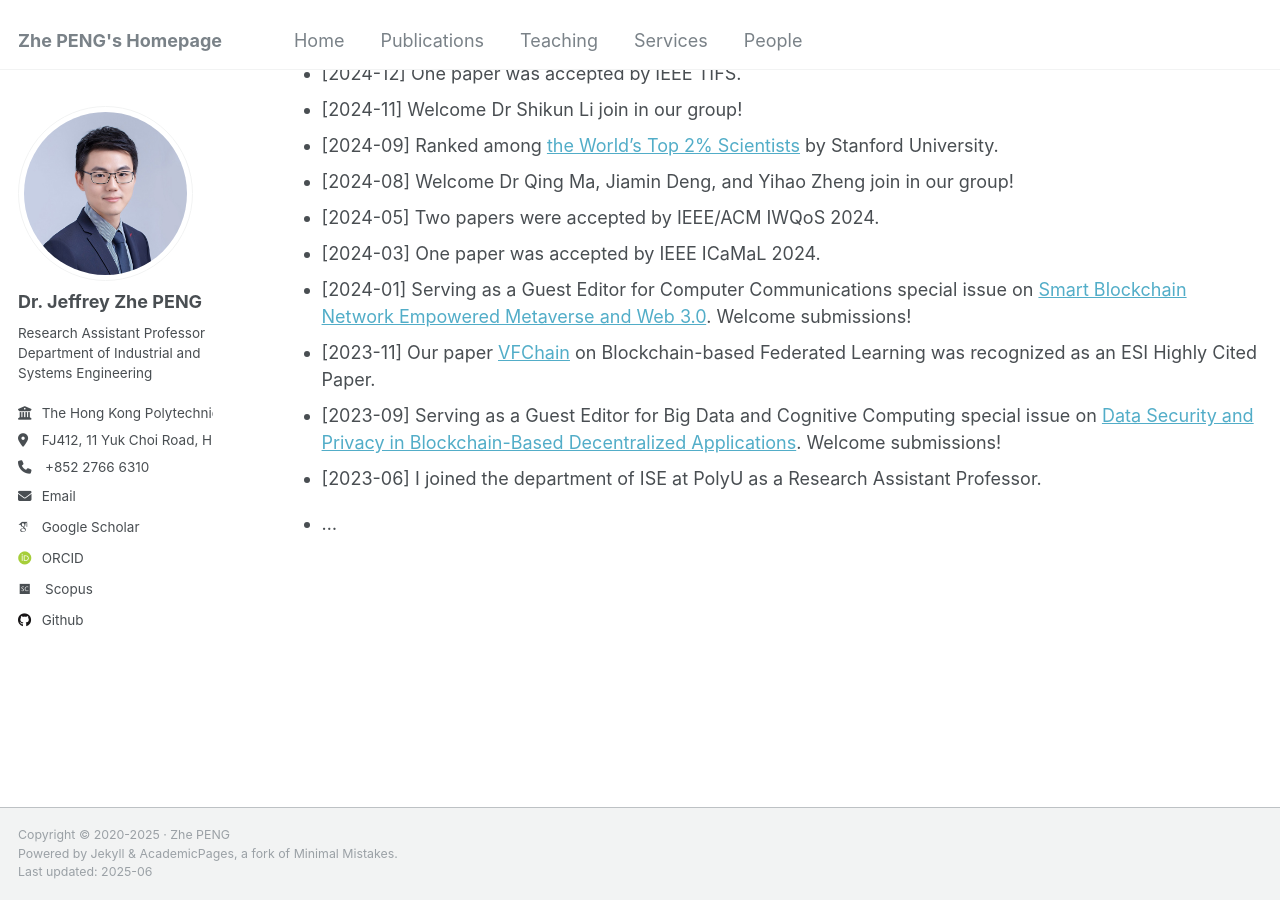
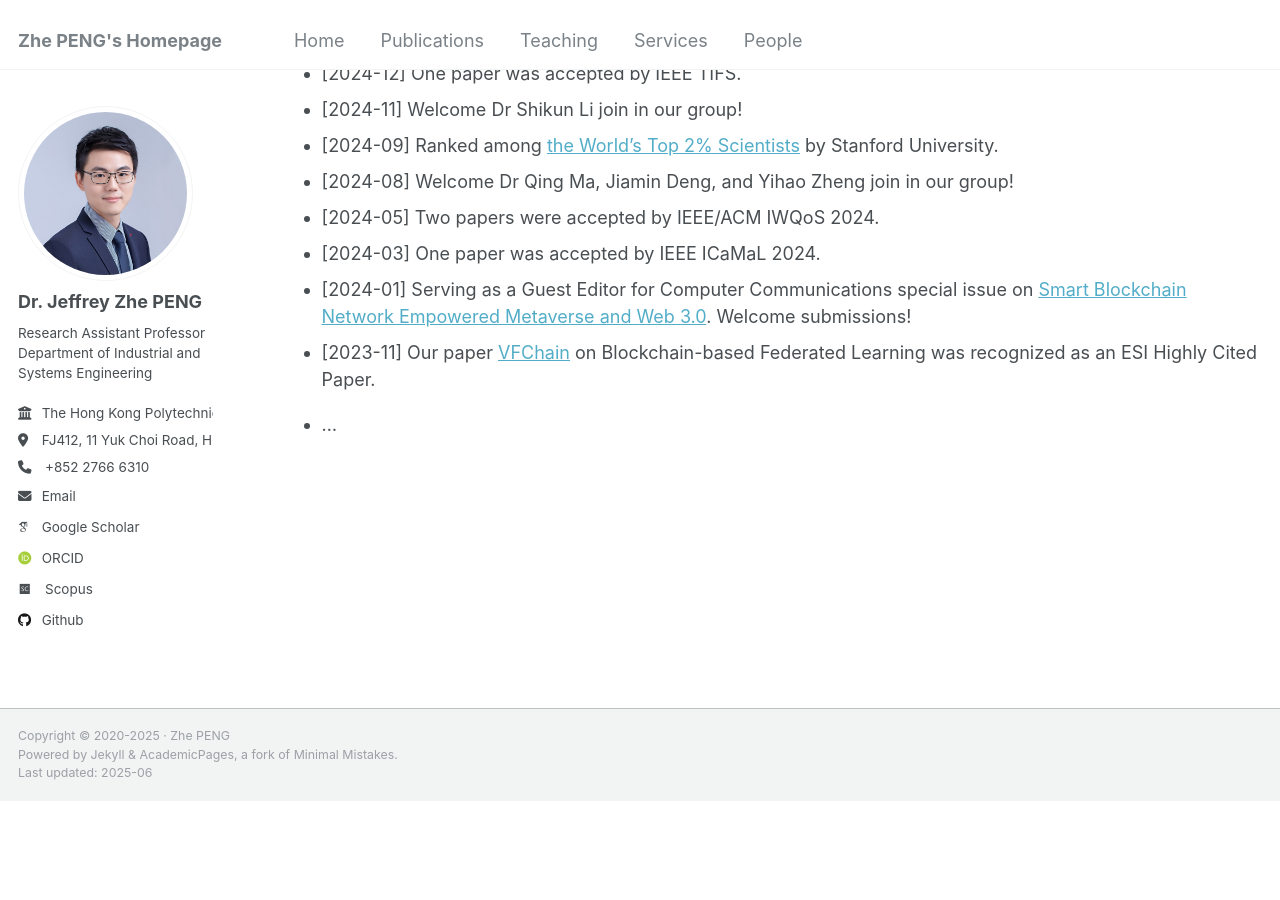
Before and after one commit to PENG-Zhe/peng-zhe.github.io, a Jekyll site: the page built from _pages/about.md, in a window 1280 px wide and 900 px high, scrolled down 1056 px. Built offline with Jekyll 4.4.1, drawn with Linux system fonts in a browser that asks for light colours; some web fonts are replaced; after the commit the page ends 1857 px from its top, so only the background shows below that.

Commit message:
Update about.md

```diff
--- a/_pages/about.md
+++ b/_pages/about.md
@@ -38,10 +38,11 @@ Undergraduate and MSc students seeking [URIS](https://www.polyu.edu.hk/gs/ug-res
 - [2024-03] One paper was accepted by IEEE ICaMaL 2024.
 - [2024-01] Serving as a Guest Editor for Computer Communications special issue on <a href="https://www.sciencedirect.com/journal/computer-communications/about/call-for-papers" target="_blank">Smart Blockchain Network Empowered Metaverse and Web 3.0</a>. Welcome submissions!
 - [2023-11] Our paper <a href="https://ieeexplore.ieee.org/document/9321132" target="_blank">VFChain</a> on Blockchain-based Federated Learning was recognized as an ESI Highly Cited Paper.
+
+
+<div style="display:none">
 - [2023-09] Serving as a Guest Editor for Big Data and Cognitive Computing special issue on <a href="https://www.mdpi.com/journal/BDCC/special_issues/9A8E7A0B22" target="_blank">Data Security and Privacy in Blockchain-Based Decentralized Applications</a>. Welcome submissions!
 - [2023-06] I joined the department of ISE at PolyU as a Research Assistant Professor.
-
-<div style="display:none">
 - [2023-03] Our paper <a href="https://ieeexplore.ieee.org/document/9786741" target="_blank">SymmeProof</a> on Blockchain Confidential Transactions was accepted by IEEE TDSC.
 - [2022-10] Serving as a Guest Editor for IET Blockchain special issue on <a href="https://ietresearch.onlinelibrary.wiley.com/pb-assets/assets/26341573/Special%20Issues/IET_BLC_CFP_BD-1684760255360.pdf" target="_blank">Blockchain Databases</a>. Welcome submissions!
 - [2022-08] Our paper <a href="http://sites.computer.org/debull/A22june/p14.pdf" target="_blank">BlockShare</a> on Blockchain Data Sharing was accepted by IEEE Data Engineering Bulletin.
```
